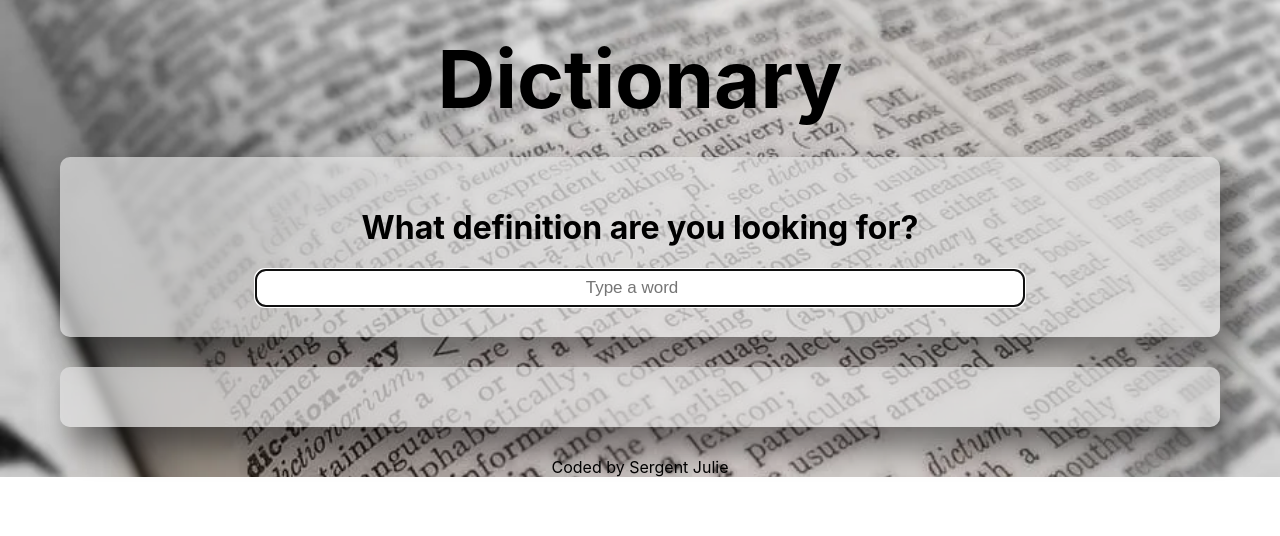
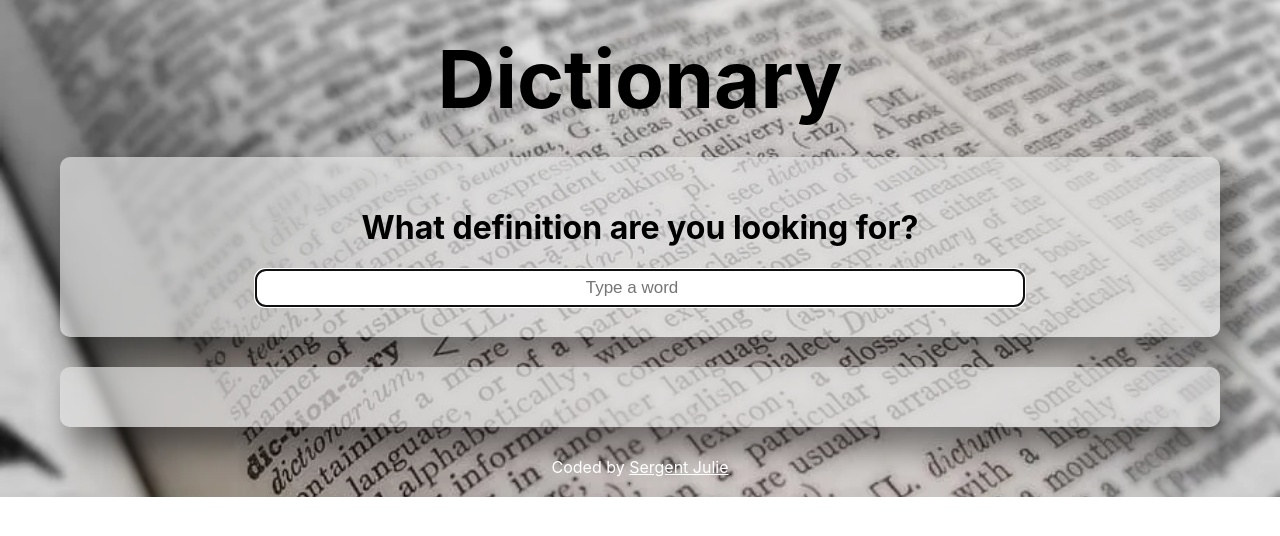
Before and after one commit to Kumaguro3/dictionary-project-react, a React (Create React App) app: page / in a window 1280 px wide. Shown: the top 536 px of the page. Built offline with nearby package versions, Linux system fonts and the light colour scheme; no server answers.

Commit message:
Changed color of footer github link

```diff
--- a/src/App.js
+++ b/src/App.js
@@ -9,7 +9,15 @@
           {" "}
           <Dictionary />
         </main>
-        <footer className="app-footer">Coded by Sergent Julie</footer>
+        <footer className="app-footer">
+          Coded by{" "}
+          <a
+            href="https://github.com/Kumaguro3/dictionary-project-react"
+            className="git-link"
+          >
+            Sergent Julie
+          </a>
+        </footer>
       </div>
     </div>
   );
--- a/src/Dictionary.css
+++ b/src/Dictionary.css
@@ -15,6 +15,13 @@
 
 .app-footer {
   text-align: center;
+  padding-bottom: 20px;
+  color: white;
+  text-decoration: none;
+}
+
+.git-link {
+  color: white;
 }
 
 .dictionary input {
```
